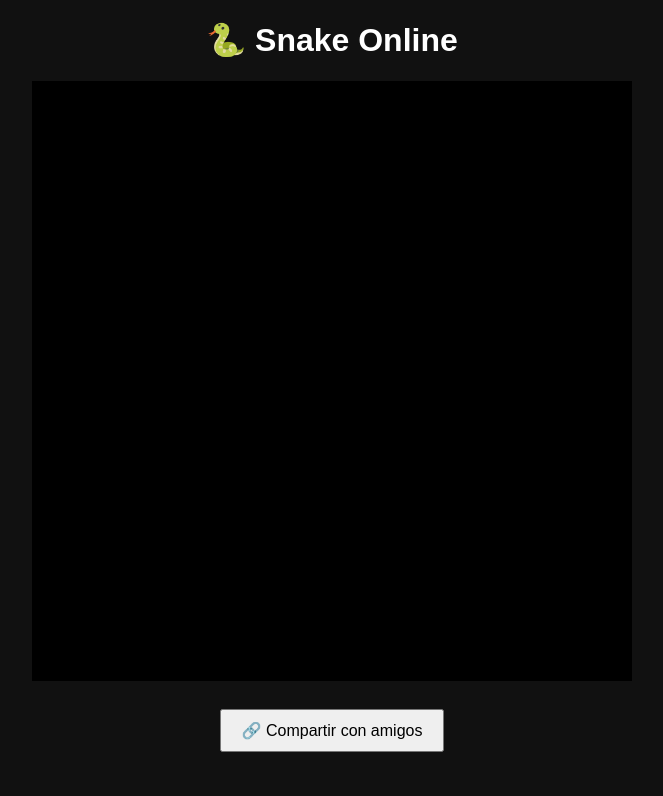
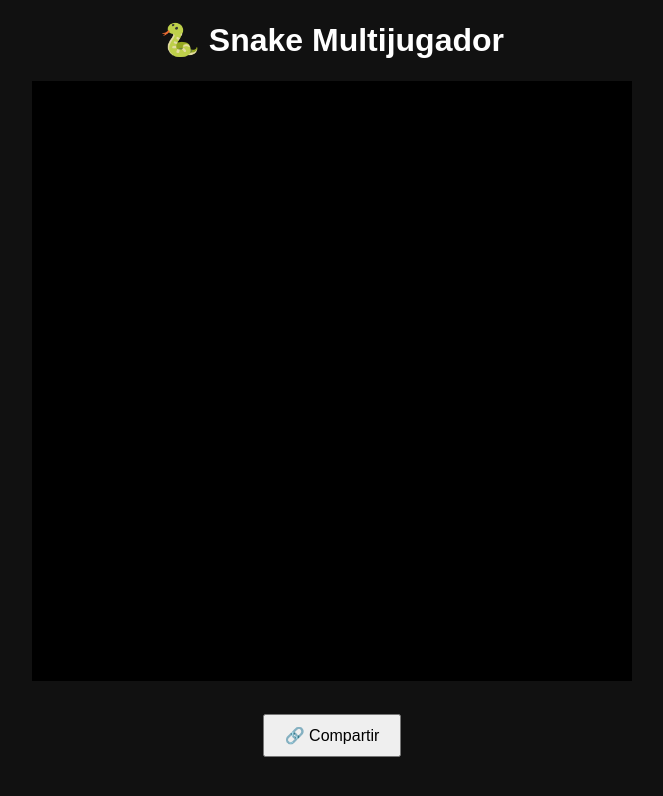
Before and after one commit to Adrian-Avalos/Adrian-Avalos, a website: page public/index.html in a window 1280 px wide. Shown: the whole page, without its empty margins (308-971 px from the left). Drawn offline with nearby package versions, Linux system fonts and the light colour scheme; no server answers.

Commit message:
Update index.html

```diff
--- a/public/index.html
+++ b/public/index.html
@@ -1,27 +1,42 @@
 <!DOCTYPE html>
 <html lang="es">
 <head>
-  <meta charset="UTF-8" />
-  <title>Snake Online con Power-Ups</title>
-  <meta name="viewport" content="width=device-width, initial-scale=1.0" />
+  <meta charset="UTF-8">
+  <title>Snake Online</title>
+  <meta name="viewport" content="width=device-width, initial-scale=1.0">
   <style>
-    body { background: #111; color: white; text-align: center; font-family: sans-serif; }
-    canvas { background: black; display: block; margin: auto; width: 100%; max-width: 600px; }
-    button { margin-top: 10px; padding: 10px 20px; font-size: 1rem; cursor: pointer; }
+    body {
+      background: #111;
+      color: white;
+      text-align: center;
+      font-family: Arial;
+    }
+    canvas {
+      background: black;
+      display: block;
+      margin: auto;
+      width: 100%;
+      max-width: 600px;
+    }
+    button {
+      margin-top: 15px;
+      padding: 10px 20px;
+      font-size: 16px;
+    }
   </style>
 </head>
 <body>
-  <h1>🐍 Snake Online</h1>
+  <h1>🐍 Snake Multijugador</h1>
   <canvas id="game" width="600" height="600"></canvas>
   <br>
-  <button onclick="compartir()">🔗 Compartir con amigos</button>
+  <button onclick="compartir()">🔗 Compartir</button>
 
   <script src="/socket.io/socket.io.js"></script>
   <script src="game.js"></script>
   <script>
     function compartir() {
       navigator.clipboard.writeText(window.location.href);
-      alert("¡Link copiado! Pegalo donde quieras 😄");
+      alert("¡Link copiado! Pegalo donde quieras 😎");
     }
   </script>
 </body>
```
